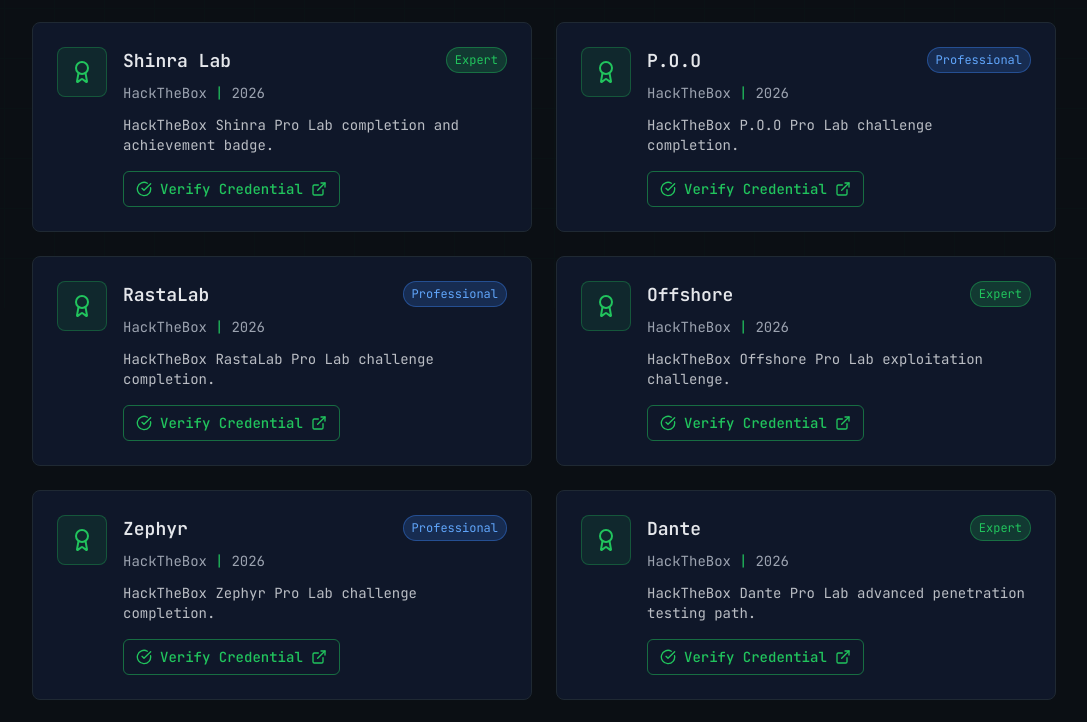
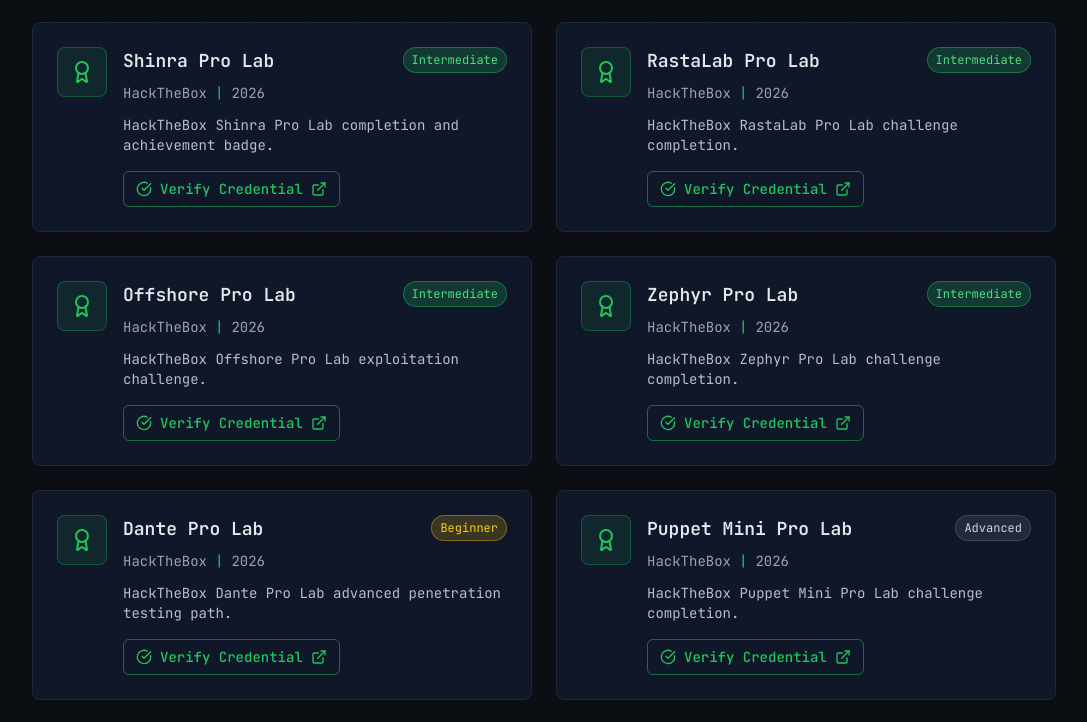
Before and after one commit to masum-billah14/portfolio1419, a React (Vite) app: page /certifications in a window 1280 px wide. Shown: the part 492-1214 px from the top of the page, without its empty margins (96-1183 px from the left). Built offline with nearby package versions, Linux system fonts and the light colour scheme.

Commit message:
Update certifications

```diff
--- a/src/pages/Certifications.tsx
+++ b/src/pages/Certifications.tsx
@@ -21,74 +21,74 @@
     verifyUrl: "https://drive.google.com/file/d/1NYKKx9B2uKdYiVXzFzIs7IzSlVxJZsoX/view?usp=sharing",
   },
   {
-    name: "Shinra Lab",
+    name: "Shinra Pro Lab",
     organization: "HackTheBox",
     year: "2026",
-    level: "Expert",
+    level: "Intermediate",
     description: "HackTheBox Shinra Pro Lab completion and achievement badge.",
     verifyUrl: "https://labs.hackthebox.com/achievement/badge/2163292/352",
   },
   {
-    name: "P.O.O",
+    name: "RastaLab Pro Lab",
     organization: "HackTheBox",
     year: "2026",
-    level: "Professional",
-    description: "HackTheBox P.O.O Pro Lab challenge completion.",
-    verifyUrl: "https://labs.hackthebox.com/achievement/badge/2163292/39",
-  },
-  {
-    name: "RastaLab",
-    organization: "HackTheBox",
-    year: "2026",
-    level: "Professional",
+    level: "Intermediate",
     description: "HackTheBox RastaLab Pro Lab challenge completion.",
     verifyUrl: "https://labs.hackthebox.com/achievement/badge/2163292/36",
   },
   {
-    name: "Offshore",
+    name: "Offshore Pro Lab",
     organization: "HackTheBox",
     year: "2026",
-    level: "Expert",
+    level: "Intermediate",
     description: "HackTheBox Offshore Pro Lab exploitation challenge.",
     verifyUrl: "https://labs.hackthebox.com/achievement/badge/2163292/48",
   },
   {
-    name: "Zephyr",
+    name: "Zephyr Pro Lab",
     organization: "HackTheBox",
     year: "2026",
-    level: "Professional",
+    level: "Intermediate",
     description: "HackTheBox Zephyr Pro Lab challenge completion.",
     verifyUrl: "https://labs.hackthebox.com/achievement/badge/2163292/173",
   },
   {
-    name: "Dante",
+    name: "Dante Pro Lab",
     organization: "HackTheBox",
     year: "2026",
-    level: "Expert",
+    level: "Beginner",
     description: "HackTheBox Dante Pro Lab advanced penetration testing path.",
     verifyUrl: "https://labs.hackthebox.com/achievement/badge/2163292/73",
   },
   {
-    name: "Puppet",
+    name: "Puppet Mini Pro Lab",
     organization: "HackTheBox",
     year: "2026",
-    level: "Professional",
-    description: "HackTheBox Puppet Pro Lab challenge completion.",
+    level: "Advanced",
+    description: "HackTheBox Puppet Mini Pro Lab challenge completion.",
     verifyUrl: "https://labs.hackthebox.com/achievement/badge/2163292/286",
   },
   {
-    name: "Mythical",
+    name: "Mythical Mini Pro Lab",
     organization: "HackTheBox",
     year: "2026",
-    level: "Professional",
-    description: "HackTheBox Mythical Pro Lab penetration testing challenge.",
+    level: "Advanced",
+    description: "HackTheBox Mythical Mini Pro Lab penetration testing challenge.",
     verifyUrl: "https://labs.hackthebox.com/achievement/badge/2163292/289",
+  },
+  {
+    name: "P.O.O Mini Pro Lab",
+    organization: "HackTheBox",
+    year: "2026",
+    level: "Beginner",
+    description: "HackTheBox P.O.O Mini Pro Lab challenge completion.",
+    verifyUrl: "https://labs.hackthebox.com/achievement/badge/2163292/39",
   },
   {
     name: "Certified Red Team Analyst",
     organization: "CyberWarfare Labs",
     year: "2025",
-    level: "Expert",
+    level: "Beginner",
     description: "Certified Red Team Analyst credential from CyberWarfare.",
     verifyUrl: "https://labs.cyberwarfare.live/credential/achievement/68dcf40a5c9b8f23b528faa3",
   },
@@ -96,7 +96,7 @@
     name: "Certified Red Team Specialist",
     organization: "CyberWarfare Labs",
     year: "2025",
-    level: "Expert",
+    level: "Intermediate",
     description: "Certified Red Team Specialist professional credential.",
     verifyUrl: "https://www.credential.net/ae79d7ff-cbce-4111-a1e5-d6a82f1a1169#acc.5WhEyvS4",
   },
@@ -120,7 +120,7 @@
     name: "Certified Network Security Practitioner",
     organization: "The SecOps Group",
     year: "2026",
-    level: "Professional",
+    level: "Essentials",
     description: "It is an entry-level exam to test a candidate’s knowledge on the core concepts of network security.",
     verifyUrl: "https://candidate.speedexam.net/certificate.aspx?SSTATE=am4131EniU8ntjp4bO5mXS0Z6l9VJdskgqvFPHyerAtoI0vLek5IhdmMvyxoJ3g1px7XjcCq8D1+fMOGqm4PI1who06hM1WBBX7iC8ZaFZs=",
   },
@@ -128,7 +128,7 @@
     name: "Certified AppSec Practitioner",
     organization: "The SecOps Group",
     year: "2025",
-    level: "Professional",
+    level: "Essentials",
     description: "It is an entry-level exam to test candidates’ knowledge on the core concepts of application security.",
     verifyUrl: "https://candidate.speedexam.net/certificate.aspx?SSTATE=am4131EniU8ntjp4bO5mXVoh35Dxs+bP0A0FTiau8E7MbSWh3W8AXLmi2R9HwBhhrI8g9ouRFGok3bHzob4oydvNrlOXPRSd3Klq9O2Crx4=",
   },
@@ -136,7 +136,7 @@
     name: "APIsec Certified Practitioner",
     organization: "APIsec University",
     year: "2026",
-    level: "Professional",
+    level: "Advanced",
     description: "API security certification and badge.",
     verifyUrl: "https://www.credly.com/badges/d7521d1c-3d93-4991-b8c6-22bdd2975497/public_url",
   },
@@ -144,7 +144,7 @@
     name: "Certified Ethical Hacker",
     organization: "Cisco (Credly)",
     year: "2026",
-    level: "Professional",
+    level: "Beginner",
     description: "Certified Ethical Hacker credential from Cisco.",
     verifyUrl: "https://www.credly.com/badges/9108d234-a28c-46f8-b4d3-45a57d267eee/public_url",
   },
@@ -152,15 +152,15 @@
     name: "Certified API Security Analyst",
     organization: "Apisec University",
     year: "2026",
-    level: "Expert",
+    level: "Advanced",
     description: "API security certification covering API risks, threats, and best practices through a 100-question exam based on the OWASP API Security Top 10 and beyond.",
     verifyUrl: "https://www.credly.com/badges/3be2033a-f34b-4068-8803-3ec712018544/public_url",
   },
   {
-    name: "Hackviser Core",
+    name: "Hackviser CORE",
     organization: "Hackviser",
     year: "2026",
-    level: "Professional",
+    level: "Beginner",
     description: "Hackviser Core security certification and verification.",
     verifyUrl: "https://hackviser.com/verify?id=HV-CORE-L15QXPQB",
   },
@@ -172,8 +172,10 @@
       return "bg-primary/20 text-primary border-primary/40";
     case "Professional":
       return "bg-blue-500/20 text-blue-400 border-blue-500/40";
-    case "Junior":
-      return "bg-gray-500/20 text-gray-300 border-gray-500/40";
+    case "Intermediate":
+      return "bg-green-500/20 text-green-400 border-green-500/40";
+    case "Beginner":
+      return "bg-yellow-500/20 text-yellow-400 border-yellow-500/40";
     default:
       return "bg-gray-500/20 text-gray-300 border-gray-500/40";
   }
```
